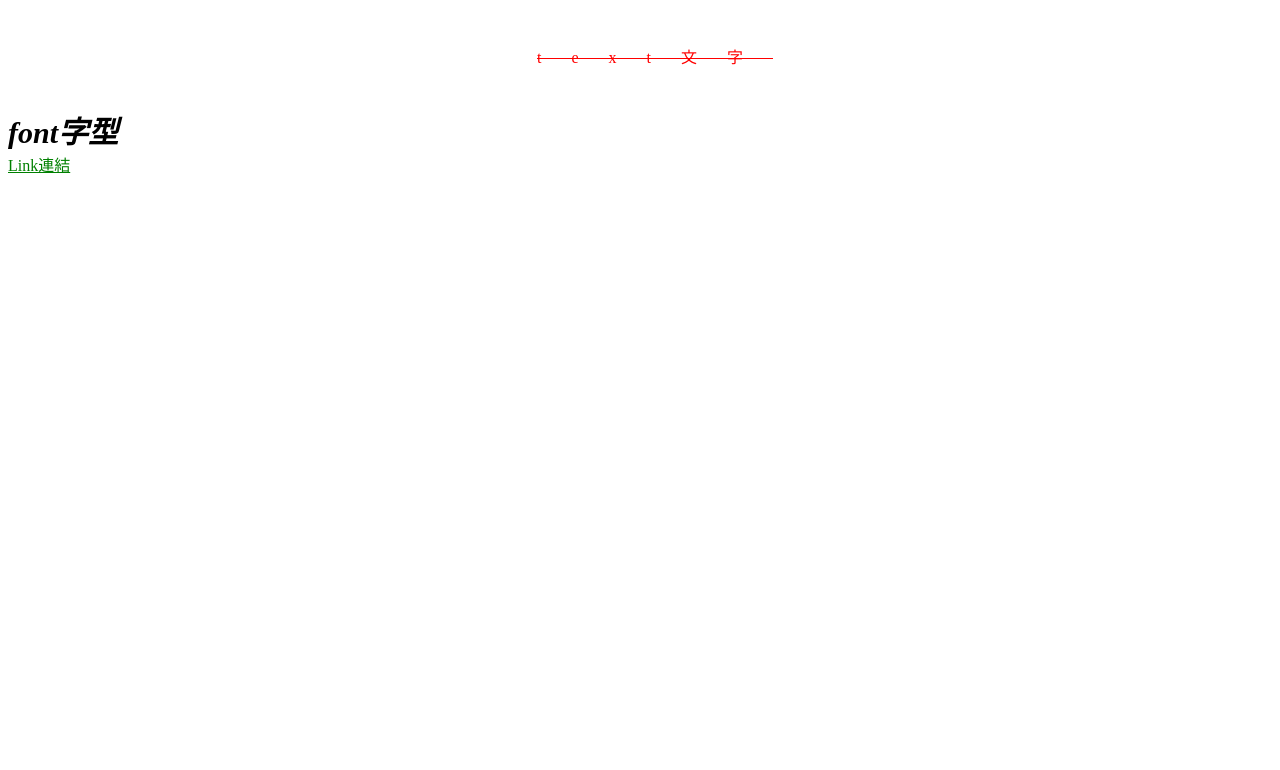
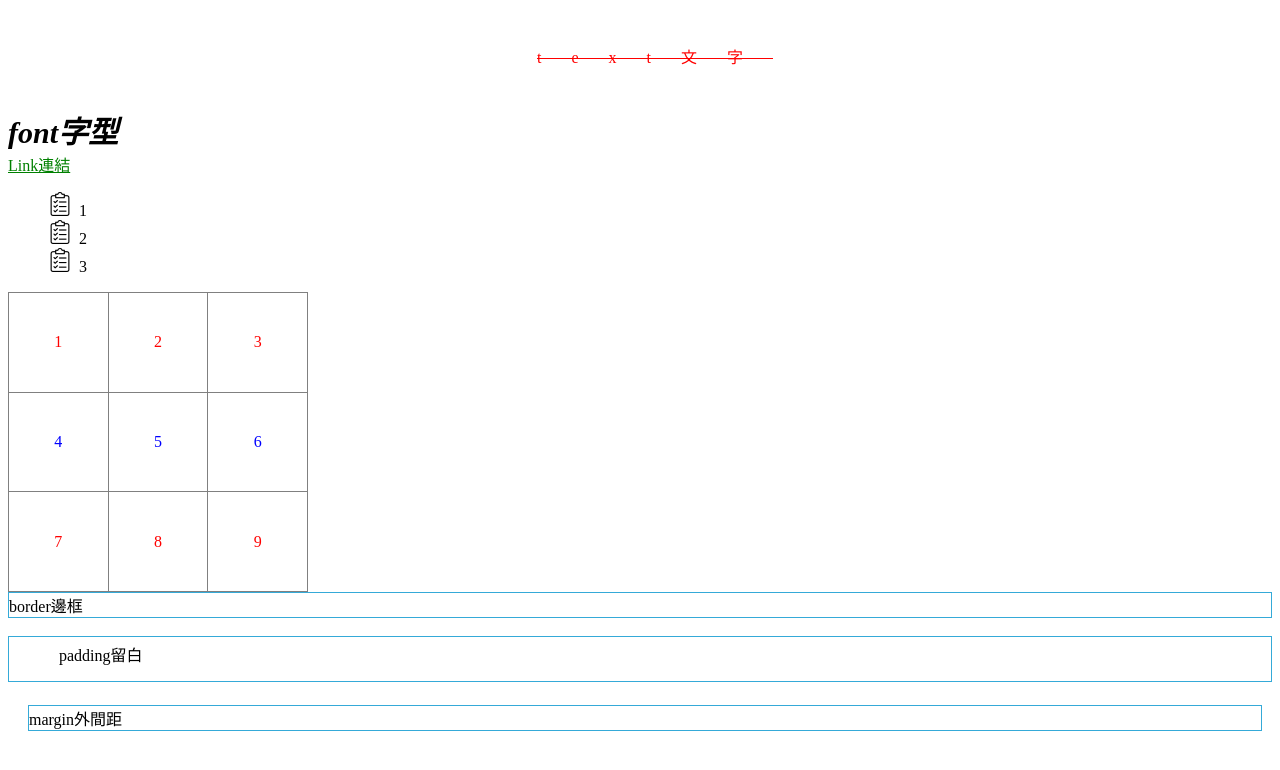
Before and after one commit to s3411207040/3411207040, a plain HTML site: page css_all.html in a window 1280 px wide. Drawn offline with Linux system fonts and the light colour scheme.

Commit message:
Add files via upload

```diff
--- a/css_all.html
+++ b/css_all.html
@@ -65,6 +65,54 @@
         .a_link:active{
             color: blue;
         }
+        /*list列表*/
+        .list{
+            /*類型*/
+            list-style-type: square;
+            /*位置*/
+        list-style-position: inside;
+        /*圖片*/
+        list-style-image: url('list.png');
+        }
+        /*table表格*/
+        /*合併框線*/
+        .table_css{
+            border-collapse: collapse;
+        }
+        td{
+/*左右對齊*/
+text-align: center;
+/*上下對齊*/
+vertical-align: center;
+        }
+      /*奇數行 */
+      tr:nth-child(odd){
+        color: red;
+      }
+      /*偶數行*/
+      tr:nth-child(even){
+        color: blue;
+      }
+      /*框線*/
+      .div_border{
+        /*邊框粗細*/
+        border-width: 1px;
+        /*邊框類型*/
+        border-style: solid;
+        /*顏色*/
+        border-color: rgb(53, 170, 216);
+      }
+      /*padding留白*/
+      .div_padding{
+/*上、下、左、右*/
+padding: 5px 10px 15px 50px;
+      }
+      /*margin外間距*/
+      .div_margin{
+/*上、下、左、右*/
+margin: 5px 10px 15px 20px;
+
+      }
     </style>
 </head>
 <body>
@@ -75,6 +123,33 @@
         font字型
     </div>
     <a href="#" class="a_link">Link連結</a>
+    <ol class="list">
+<li>1</li>
+<li>2</li>
+<li>3</li>
+    </ol>
+    <table class="table_css" border="1" cellpadding="0" cellspacing="0" width="300" height="300">
+<tr>
+<td>1</td>
+<td>2</td>
+<td>3</td>
+</tr>
+<tr>
+    <td>4</td>
+    <td>5</td>
+    <td>6</td>
+    </tr>
+    <tr>
+        <td>7</td>
+        <td>8</td>
+        <td>9</td>
+        </tr>
+    </table>
+    <div class="div_border">border邊框</div>
+    <br>
+    <div class="div_border div_padding">padding留白</div>
+    <br>
+    <div class="div_border div_margin">margin外間距</div>
 </div>
 </body>
 </html>
```
Also changed, not shown: list.png (added).
